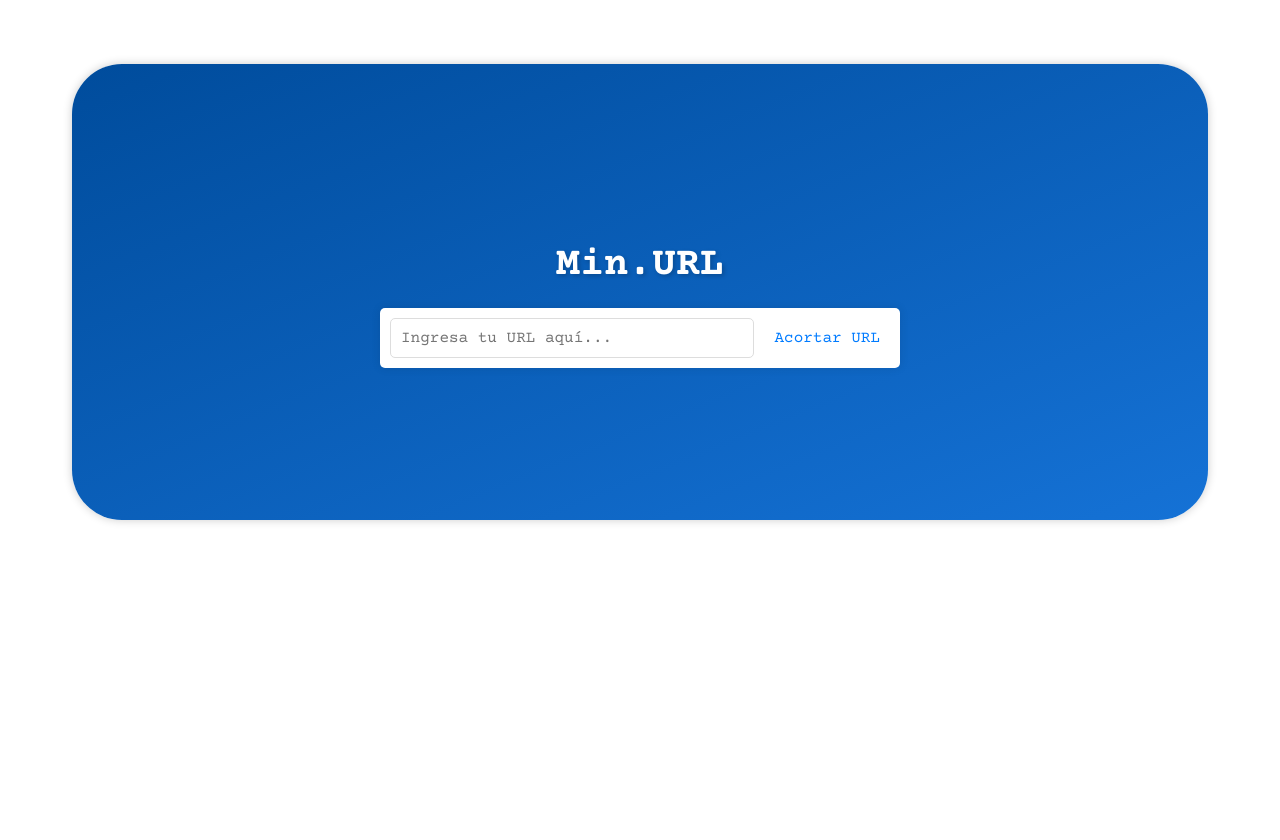
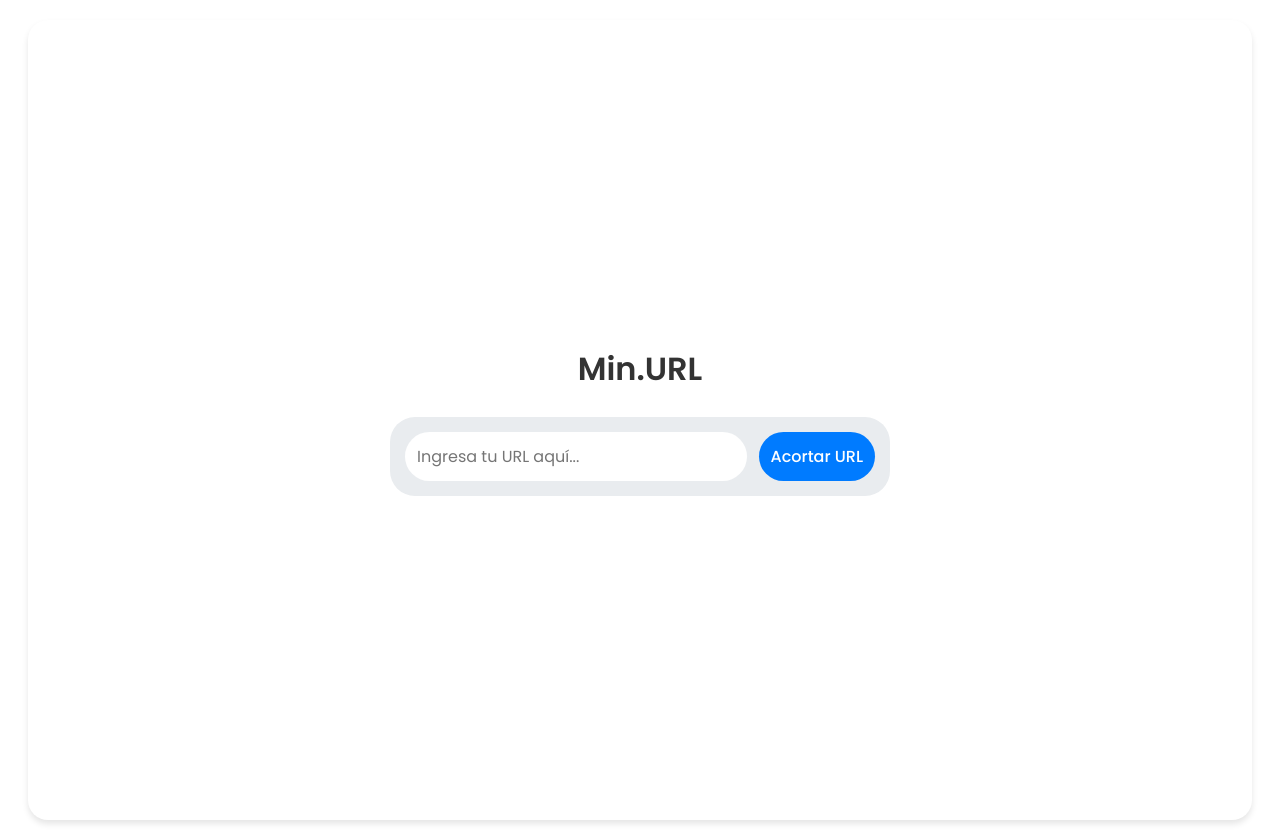
Before and after one commit to DavidDevGt/url-shortener, a Vue app: page / in a window 1280 px wide. Before the commit the page ends 800 px from the top, so only its background shows below. Built offline with nearby package versions, Linux system fonts and the light colour scheme.

Commit message:
arreglar estilos

```diff
--- a/src/App.vue
+++ b/src/App.vue
@@ -67,95 +67,95 @@ export default {
 
 
 <style scoped>
-@import url('https://fonts.googleapis.com/css2?family=Courier+Prime:ital,wght@0,400;0,700;1,400;1,700&display=swap');
+@import url('https://fonts.googleapis.com/css2?family=Poppins:wght@400;500;600&display=swap');
 
-/* Declarar fuente y reiniciar estilos */
+/* Restablecer estilos y usar fuente moderna */
 * {
-    font-family: 'Courier Prime', monospace;
-}
-body {
-  margin: 0;
-  padding: 0;
+    margin: 0;
+    padding: 0;
+    box-sizing: border-box;
+    font-family: 'Poppins', sans-serif;
 }
 
-/* Contenedor central */
+body {
+  background-color: #f8f9fa; /* Fondo más claro para contraste */
+}
+
+/* Contenedor principal */
 .url-shortener {
   display: flex;
   flex-direction: column;
   align-items: center;
   justify-content: center;
-  height: 26rem;
+  min-height: 100vh; /* Ocupar pantalla completa */
   text-align: center;
-  margin: 4rem;
-  padding: 20px;
-  background: linear-gradient(to bottom right, #004c9c, #1572d6);
-  color: rgb(0, 0, 0);
-  border-radius: 50px;
-  box-shadow: 0px 0px 10px rgba(0,0,0,0.2);
+  background-color: #ffffff; /* Fondo claro para el contenedor principal */
+  border-radius: 20px;
+  box-shadow: 0 4px 6px rgba(0,0,0,0.1); /* Sombra más suave */
+  padding: 40px 20px;
+  margin: 20px; /* Asegurarse de que haya espacio alrededor */
 }
 
-/* título */
+/* Título con estilo más moderno */
 .url-shortener h1 {
-  color: #fff;
-  font-size: 2.5em;
-  margin-bottom: 20px;
-  text-shadow: 2px 2px 4px rgba(0,0,0,0.2);
+  color: #333; /* Color más oscuro para mejor lectura */
+  font-weight: 600; /* Fuente más gruesa */
+  margin-bottom: 24px;
 }
 
-/* formulario */
+/* Estilo del formulario */
 form {
   display: flex;
-  gap: 10px;
-  width: 100%;
-  max-width: 500px;
-  background: white;
-  border-radius: 5px;
-  padding: 10px;
-  box-shadow: 0px 0px 10px rgba(0,0,0,0.1);
+  gap: 12px; /* Espacio entre elementos */
+  width: 90%; /* Ancho adaptativo */
+  max-width: 500px; /* Máximo ancho */
+  background-color: #e9ecef; /* Fondo sutil para el formulario */
+  border-radius: 25px; /* Bordes más redondeados */
+  padding: 15px; /* Más espacio interior */
 }
 
 input, button {
-  padding: 10px;
+  padding: 12px; /* Más espacio interior */
   border: none;
-  border-radius: 5px;
-  font-size: 1em;
+  border-radius: 25px; /* Bordes redondeados */
+  font-size: 1rem; /* Tamaño de fuente estándar */
 }
 
-/* inputs */
+/* Estilo de los inputs */
 input {
-  flex-grow: 1;
-  border: 1px solid #ddd;
+  flex-grow: 1; /* Ocupar espacio disponible */
+  background-color: #fff; /* Fondo blanco */
 }
 
-/* botones */
+/* Estilos de los botones */
 button {
-  background-color: #fff;
-  color: #007BFF;
+  background-color: #007bff; /* Color primario más vibrante */
+  color: #fff; /* Texto blanco para contraste */
+  font-weight: 500; /* Fuente semi-negrita */
   cursor: pointer;
-  transition: background-color 0.3s;
+  transition: background-color 0.3s; /* Transición suave */
 }
 
 button:hover {
-  background-color: #ddd;
+  background-color: #0056b3; /* Color más oscuro al pasar el ratón */
 }
 
-/* contenedor del enlace acortado */
+/* Contenedor del enlace acortado */
 .short-url-container {
-  margin-top: 1.5rem;
-  background: white;
-  padding: 5px;
-  border-radius: 15px;
-  width: 100%;
-  max-width: 500px;
-  box-shadow: 0px 0px 10px rgba(0,0,0,0.1);
+  margin-top: 20px; /* Más espacio arriba */
+  background-color: #e9ecef; /* Fondo sutil */
+  padding: 15px; /* Más espacio interior */
+  border-radius: 15px; /* Bordes redondeados */
+  width: 90%; /* Ancho adaptativo */
+  max-width: 500px; /* Máximo ancho */
+  box-shadow: 0 2px 4px rgba(0,0,0,0.1); /* Sombra más suave */
 }
 
-/* enlace acortado */
+/* Estilo del enlace acortado */
 .short-url {
-  color: #007BFF;
-  text-decoration: none;
-  display: inline-block;
-  word-break: break-all;
-  padding-bottom: 20px;
+  color: #007bff; /* Color primario */
+  text-decoration: none; /* Sin subrayado */
+  display: inline-block; /* Alineación correcta */
+  word-break: break-all; /* Ajustar palabras correctamente */
 }
 </style>
```
